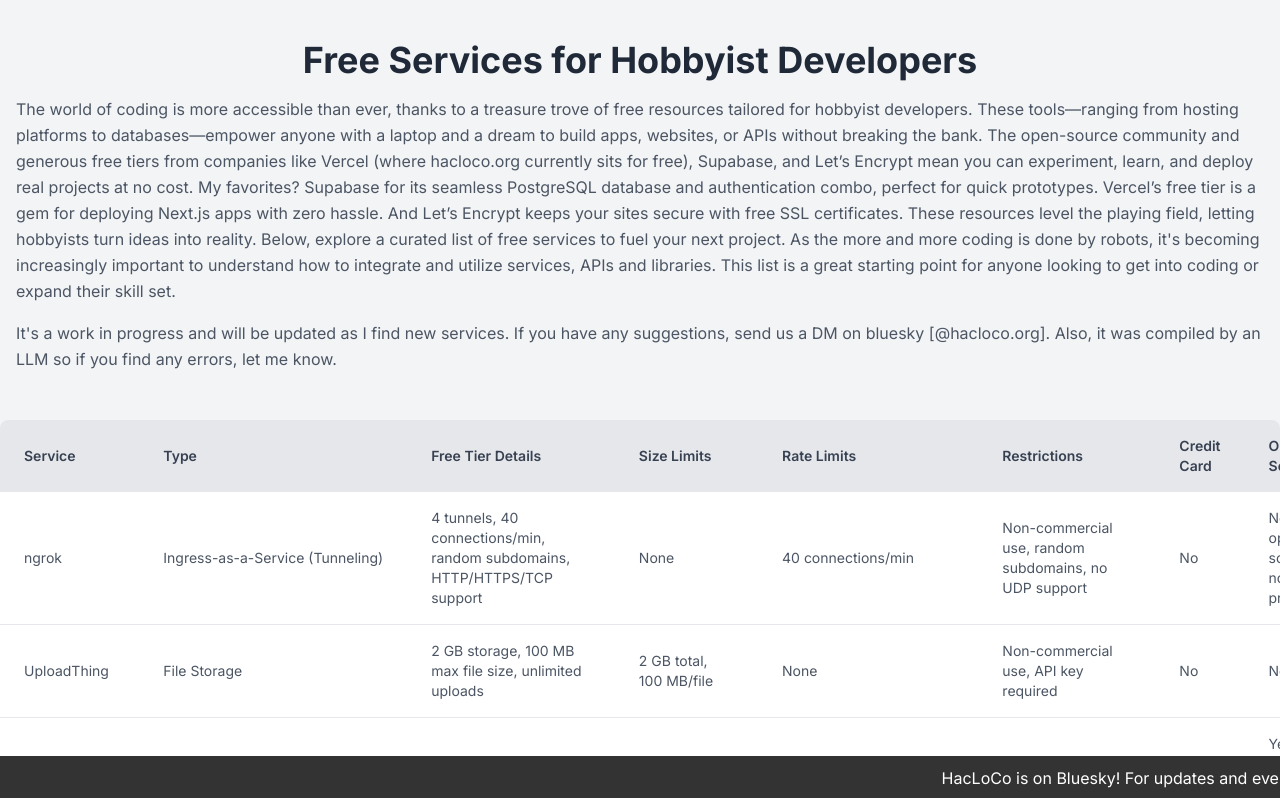
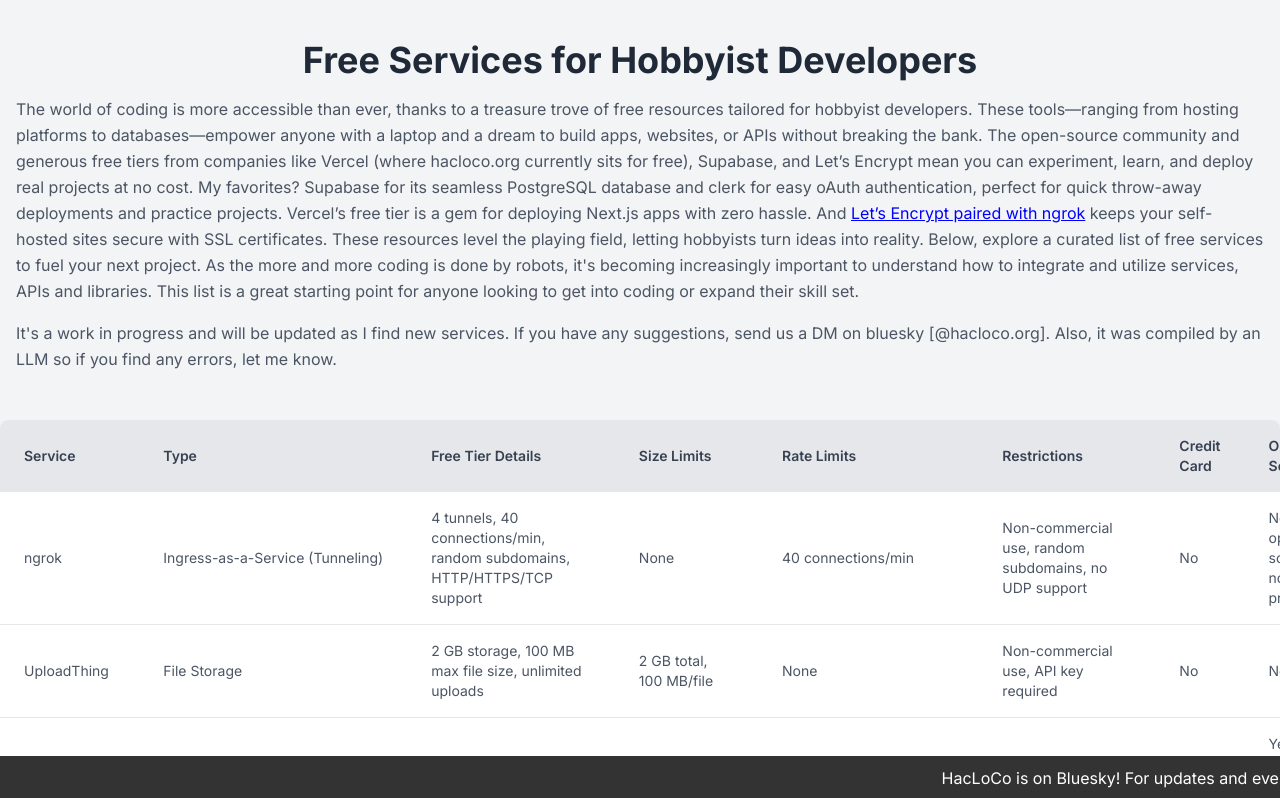
Before and after one commit to loco-haco/hacloco.org, a Next.js app: page /blog/posts/3 in a window 1280 px wide. Shown: the top 798 px of the page. Built offline with nearby package versions, Linux system fonts and the light colour scheme; no server answers.

Commit message:
added link

```diff
--- a/src/app/blog/posts/3/page.jsx
+++ b/src/app/blog/posts/3/page.jsx
@@ -8,7 +8,7 @@
       <div className="w-full max-w-7xl mb-8 px-4">
 
         <p className="text-gray-600 leading-relaxed mb-4">
-          The world of coding is more accessible than ever, thanks to a treasure trove of free resources tailored for hobbyist developers. These tools—ranging from hosting platforms to databases—empower anyone with a laptop and a dream to build apps, websites, or APIs without breaking the bank. The open-source community and generous free tiers from companies like Vercel (where hacloco.org currently sits for free), Supabase, and Let’s Encrypt mean you can experiment, learn, and deploy real projects at no cost. My favorites? Supabase for its seamless PostgreSQL database and authentication combo, perfect for quick prototypes. Vercel’s free tier is a gem for deploying Next.js apps with zero hassle. And Let’s Encrypt keeps your sites secure with free SSL certificates. These resources level the playing field, letting hobbyists turn ideas into reality. Below, explore a curated list of free services to fuel your next project. As the more and more coding is done by robots, it's becoming increasingly important to understand how to integrate and utilize services, APIs and libraries. This list is a great starting point for anyone looking to get into coding or expand their skill set.
+          The world of coding is more accessible than ever, thanks to a treasure trove of free resources tailored for hobbyist developers. These tools—ranging from hosting platforms to databases—empower anyone with a laptop and a dream to build apps, websites, or APIs without breaking the bank. The open-source community and generous free tiers from companies like Vercel (where hacloco.org currently sits for free), Supabase, and Let’s Encrypt mean you can experiment, learn, and deploy real projects at no cost. My favorites? Supabase for its seamless PostgreSQL database and clerk for easy oAuth authentication, perfect for quick throw-away deployments and practice projects. Vercel’s free tier is a gem for deploying Next.js apps with zero hassle. And <a href="https://community.letsencrypt.org/t/ssl-certificate-for-ngrok-subdomain/182362" style={{ color: 'blue', textDecoration: 'underline' }}>Let’s Encrypt paired with ngrok</a> keeps your self-hosted sites secure with  SSL certificates. These resources level the playing field, letting hobbyists turn ideas into reality. Below, explore a curated list of free services to fuel your next project. As the more and more coding is done by robots, it's becoming increasingly important to understand how to integrate and utilize services, APIs and libraries. This list is a great starting point for anyone looking to get into coding or expand their skill set.
           </p>
         <p className="text-gray-600 leading-relaxed mb-4">
           It's a work in progress and will be updated as I find new services. If you have any suggestions, send us a DM on bluesky [@hacloco.org].
```
